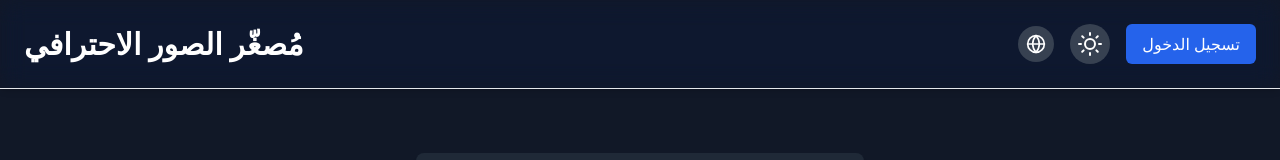
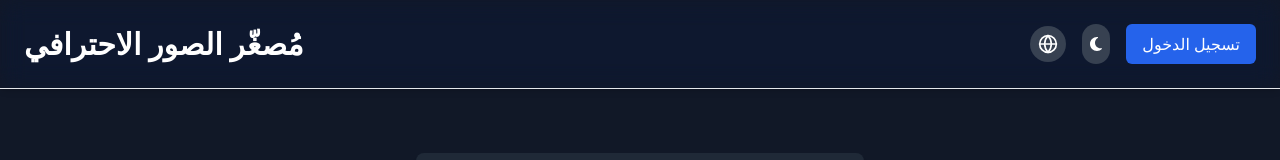
Before and after one commit to MenuM7D/PixMod, a React (Vite) app: page / in a window 1280 px wide. Shown: the top 160 px of the page. Built offline with nearby package versions, Linux system fonts and the light colour scheme; no server answers.

Commit message:
Update App.jsx

```diff
--- a/src/App.jsx
+++ b/src/App.jsx
@@ -8,6 +8,8 @@ import {
   resendVerificationEmail,
   resetPassword
 } from './firebase';
+import { FontAwesomeIcon } from '@fortawesome/react-fontawesome';
+import { faSun, faMoon } from '@fortawesome/free-solid-svg-icons';
 
 const App = () => {
   // Auth states
@@ -468,31 +470,15 @@ const App = () => {
               <path d="M12 2a15.3 15.3 0 0 1 4 10 15.3 15.3 0 0 1-4 10 15.3 15.3 0 0 1-4-10 15.3 15.3 0 0 1 4-10z" />
             </svg>
           </button>
-          {/* Dark Mode Toggle with Professional Icons */}
-           <button
+          {/* Dark Mode Toggle with FontAwesome Icons */}
+<button
   onClick={() => setDarkMode(!darkMode)}
   aria-label="Toggle dark mode"
   className={`p-2 rounded-full focus:outline-none hover:scale-105 transition-transform ${
     darkMode ? 'bg-gray-700 hover:bg-gray-600' : 'bg-gray-200 hover:bg-gray-300'
   }`}
 >
-  <svg xmlns="http://www.w3.org/2000/svg" width="24" height="24" viewBox="0 0 24 24" fill="none" stroke={darkMode ? '#fff' : '#000'} strokeWidth="2" strokeLinecap="round" strokeLinejoin="round">
-    {darkMode ? (
-      <>
-        <circle cx="12" cy="12" r="5"></circle>
-        <line x1="12" y1="1" x2="12" y2="3"></line>
-        <line x1="12" y1="21" x2="12" y2="23"></line>
-        <line x1="4.22" y1="4.22" x2="5.64" y2="5.64"></line>
-        <line x1="18.36" y1="18.36" x2="19.78" y2="19.78"></line>
-        <line x1="1" y1="12" x2="3" y2="12"></line>
-        <line x1="21" y1="12" x2="23" y2="12"></line>
-        <line x1="4.22" y1="19.78" x2="5.64" y2="18.36"></line>
-        <line x1="18.36" y1="5.64" x2="19.78" y2="4.22"></line>
-      </>
-    ) : (
-      <path d="M21 12.79A9 9 0 1 1 11.21 3 7.958 7.958 0 0 1 21 12.79z"/>
-    )}
-  </svg>
+  <FontAwesomeIcon icon={darkMode ? faMoon : faSun} color={darkMode ? '#fff' : '#000'} />
 </button>
           {/* Login Button */}
           {!isLoggedIn && (
```
